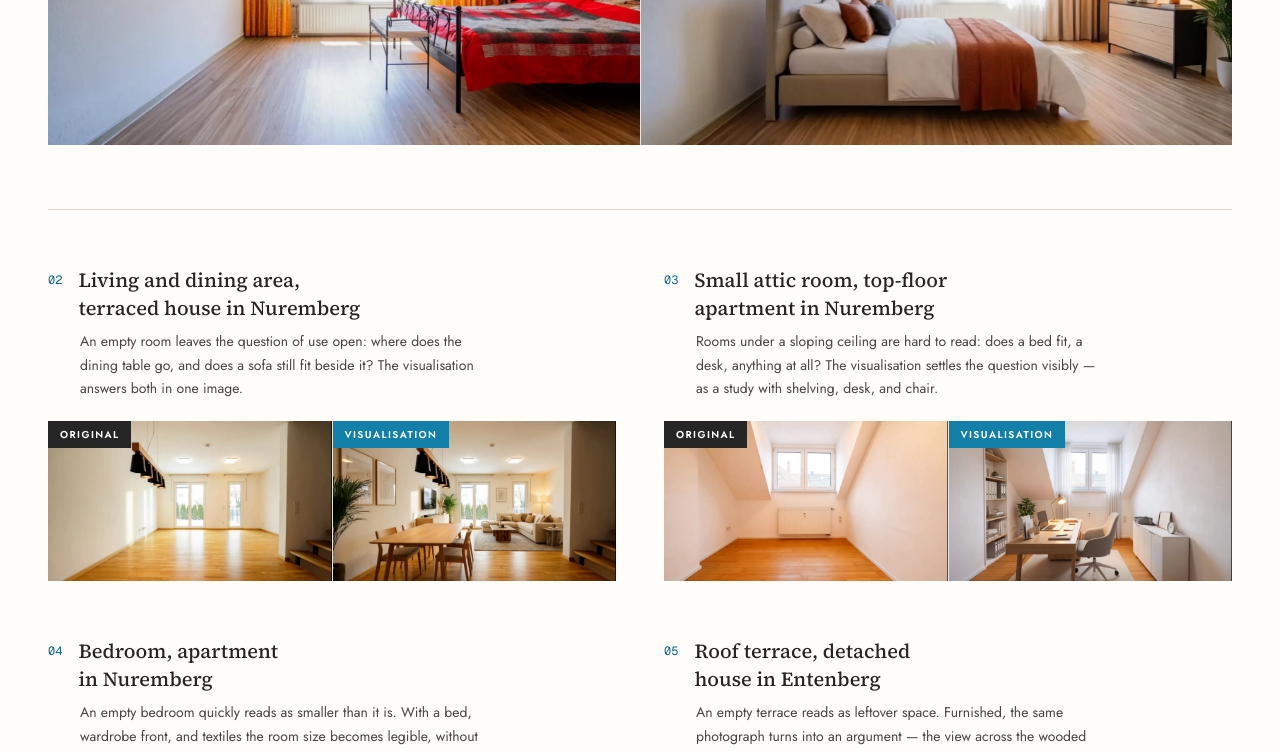
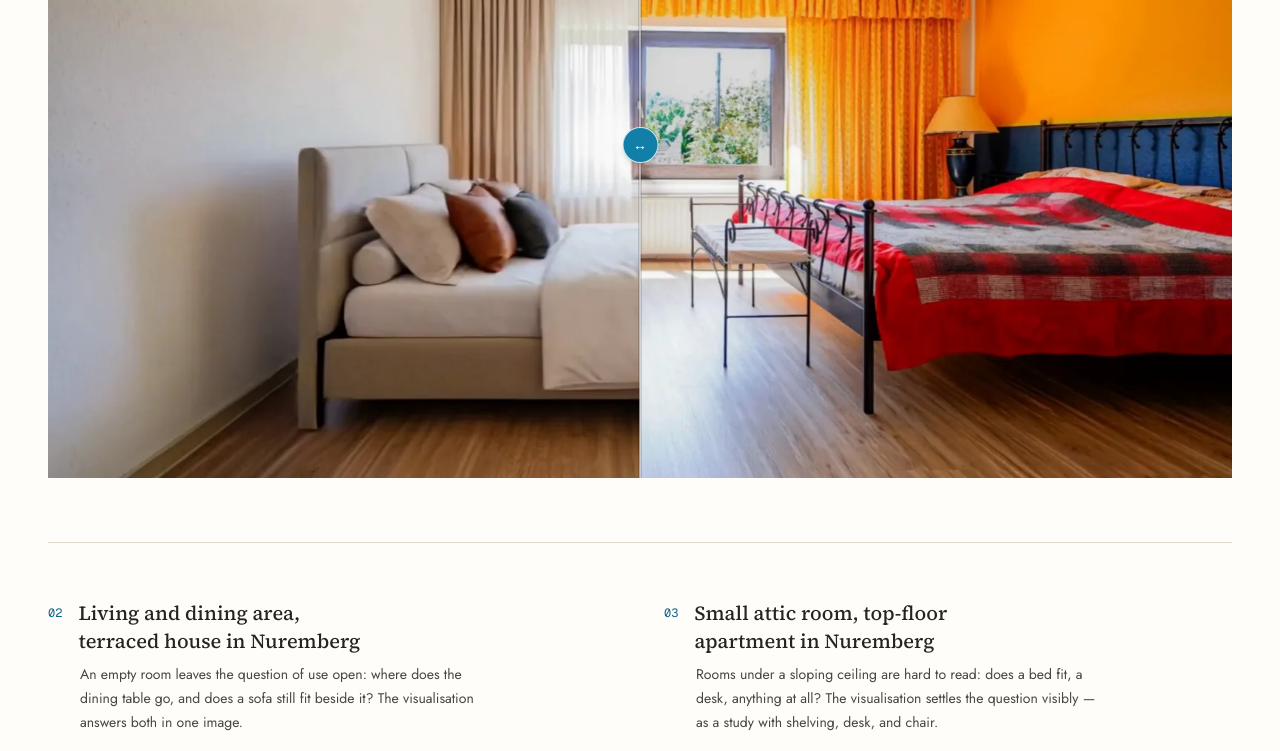
Before and after one commit to atondix-projects/immonations-website, a Next.js app: page /en/staging in a window 1280 px wide. Shown: the part 1460-2211 px from the top of the page. Built offline with nearby package versions, Linux system fonts and the light colour scheme.

Commit message:
fix(pdf-ki-01): add accessible visualization comparisons

```diff
--- a/src/app/[locale]/staging/page.tsx
+++ b/src/app/[locale]/staging/page.tsx
@@ -14,12 +14,12 @@ import { hasLocale } from 'next-intl'
 import { getTranslations, setRequestLocale } from 'next-intl/server'
 import { notFound } from 'next/navigation'
 import { JsonLd } from '@/components/site/json-ld'
+import { VisualizationCompare } from '@/components/site/staging/visualization-compare'
 import {
   LEAD_PAIR_COUNT,
   PAIR_SLUGS,
-  VisualizationCompare,
   type VisualizationPair,
-} from '@/components/site/staging/visualization-compare'
+} from '@/components/site/staging/visualization-pairs'
 import {
   FILM_GROUPS,
   FILM_IDS,
@@ -168,6 +168,7 @@ export default async function StagingPage({ params }: { params: Promise<{ locale
                 index={index}
                 beforeLabel={t('compare.beforeLabel')}
                 afterLabel={t('compare.afterLabel')}
+                controlLabel={t('compare.controlLabel')}
                 size="lead"
               />
             ))}
@@ -180,6 +181,7 @@ export default async function StagingPage({ params }: { params: Promise<{ locale
                   index={index + LEAD_PAIR_COUNT}
                   beforeLabel={t('compare.beforeLabel')}
                   afterLabel={t('compare.afterLabel')}
+                  controlLabel={t('compare.controlLabel')}
                   size="compact"
                 />
               ))}
--- a/src/components/site/staging/visualization-compare.tsx
+++ b/src/components/site/staging/visualization-compare.tsx
@@ -1,75 +1,30 @@
+'use client'
+
 import Image from 'next/image'
+import { useState } from 'react'
 import { cn } from '@/lib/utils'
+import type { VisualizationPair } from '@/components/site/staging/visualization-pairs'
 
-/** Alle Paare werden von `scripts/curate-visualization-assets.py` in 1600 × 900 erzeugt. */
-const FRAME_SIZE = { width: 1600, height: 900 } as const
-
-/**
- * Reihenfolge und Dateinamen der Paare. Die Übersetzungen liegen unter demselben
- * Schlüssel in `StagingPage.compare.items`, damit Bild und Text nicht über einen
- * Index gekoppelt sind.
- */
-export const PAIR_SLUGS = [
-  'bedroom-entenberg',
-  'living-room-nuremberg',
-  'office-wiesenstrasse',
-  'bedroom-nuremberg',
-  'terrace-entenberg',
-  'entrance-nuremberg',
-  'plot-schwabach',
-] as const
-
-export type PairSlug = (typeof PAIR_SLUGS)[number]
-
-/**
- * Das erste Paar steht allein und groß, die übrigen zu zweit.
- *
- * Sieben gleich große Paare untereinander lesen sich als Metronom — man scrollt
- * hindurch statt hinzusehen. Vorne steht deshalb der deutlichste Fall
- * (dieselbe Kamera, nur modernisiert), danach trägt die Reihenfolge der Paare
- * die Gliederung: möblieren, Außenanlage, Bebauung — dieselbe Reihenfolge wie
- * in „Was wir sichtbar machen".
- */
-export const LEAD_PAIR_COUNT = 1
-
-export type VisualizationPair = {
-  slug: PairSlug
-  title: string
-  text: string
-  beforeAlt: string
-  afterAlt: string
-}
-
-/**
- * Original und Visualisierung nebeneinander — bewusst statisch.
- *
- * Der Prototyp sah hier einen Vorher/Nachher-Regler vor. Ein Regler zeigt aber
- * immer nur eine Hälfte und versteckt die andere hinter einem Zeigerereignis:
- * Antwortmaschinen lesen sie nicht, und die Seite verspricht ausdrücklich, die
- * Visualisierung *dem Originalfoto gegenüberzustellen*. Beide Aufnahmen stehen
- * deshalb gleichzeitig im Dokument, jede mit sichtbarer Kennzeichnung.
- */
 export function VisualizationCompare({
   pair,
   index,
   beforeLabel,
   afterLabel,
+  controlLabel,
   size = 'lead',
 }: {
   pair: VisualizationPair
   index: number
   beforeLabel: string
   afterLabel: string
-  /** `lead` steht über die volle Breite, `compact` in der zweispaltigen Reihe. */
+  controlLabel: string
   size?: 'lead' | 'compact'
 }) {
+  const [position, setPosition] = useState(50)
   const isLead = size === 'lead'
 
   return (
-    // Die kompakte Karte streckt sich über die Zeilenhöhe, damit die Bildpaare
-    // einer Zeile auf gleicher Höhe beginnen — Titel und Text sind
-    // unterschiedlich lang, die Belege sollen es nicht scheinen.
-    <article className={cn(!isLead && 'flex h-full flex-col')}>
+    <article data-visualization-compare className={cn(!isLead && 'flex h-full flex-col')}>
       <div
         className={cn(
           isLead
@@ -102,67 +57,59 @@ export function VisualizationCompare({
         </p>
       </div>
 
-      {/* Auch auf dem Telefon zweispaltig: Die Seite verspricht „direkt
-          nebeneinander". Untereinander gestapelt sieht man immer nur eine
-          Hälfte und muss die andere aus dem Gedächtnis vergleichen. */}
-      <div className={cn('grid grid-cols-2 gap-px bg-neutral-950/10', isLead ? 'mt-7' : 'mt-5')}>
-        <Frame
+      <div
+        className={cn(
+          'relative aspect-video overflow-hidden bg-neutral-950 select-none',
+          isLead ? 'mt-7' : 'mt-5',
+        )}
+      >
+        <Image
           src={`/images/staging/${pair.slug}-before.webp`}
           alt={pair.beforeAlt}
-          label={beforeLabel}
-          variant="before"
-          size={size}
+          fill
+          sizes={size === 'lead' ? '92vw' : '(min-width: 768px) 46vw, 92vw'}
+          className="object-cover"
         />
-        <Frame
-          src={`/images/staging/${pair.slug}-after.webp`}
-          alt={pair.afterAlt}
-          label={afterLabel}
-          variant="after"
-          size={size}
+        <div className="absolute inset-0" style={{ clipPath: `inset(0 ${100 - position}% 0 0)` }}>
+          <Image
+            src={`/images/staging/${pair.slug}-after.webp`}
+            alt={pair.afterAlt}
+            fill
+            sizes={size === 'lead' ? '92vw' : '(min-width: 768px) 46vw, 92vw'}
+            className="object-cover"
+          />
+        </div>
+
+        <span className="pointer-events-none absolute top-0 left-0 z-30 bg-neutral-800 px-2 py-1 text-[9px] font-semibold tracking-[0.14em] text-white uppercase sm:px-4 sm:py-2 sm:text-[11px]">
+          {afterLabel}
+        </span>
+        <span className="bg-brand-600 pointer-events-none absolute top-0 right-0 z-30 px-2 py-1 text-[9px] font-semibold tracking-[0.14em] text-white uppercase sm:px-4 sm:py-2 sm:text-[11px]">
+          {beforeLabel}
+        </span>
+
+        <input
+          type="range"
+          min="0"
+          max="100"
+          value={position}
+          onChange={(event) => setPosition(Number(event.currentTarget.value))}
+          aria-label={controlLabel}
+          className="peer absolute inset-0 z-20 h-full w-full cursor-ew-resize opacity-0"
+        />
+        <span
+          aria-hidden="true"
+          className="pointer-events-none absolute inset-y-0 z-30 w-px -translate-x-1/2 bg-white shadow-[0_0_0_1px_rgba(0,0,0,0.28)]"
+          style={{ left: `${position}%` }}
+        >
+          <span className="bg-brand-600 absolute top-1/2 left-1/2 flex size-9 -translate-x-1/2 -translate-y-1/2 items-center justify-center rounded-full border border-white/80 text-sm font-semibold text-white shadow-md">
+            ↔
+          </span>
+        </span>
+        <span
+          aria-hidden="true"
+          className="pointer-events-none absolute inset-1 z-40 border-2 border-transparent peer-focus-visible:border-white peer-focus-visible:outline peer-focus-visible:outline-2 peer-focus-visible:outline-offset-2 peer-focus-visible:outline-neutral-950"
         />
       </div>
     </article>
   )
 }
-
-function Frame({
-  src,
-  alt,
-  label,
-  variant,
-  size,
-}: {
-  src: string
-  alt: string
-  label: string
-  variant: 'before' | 'after'
-  size: 'lead' | 'compact'
-}) {
-  return (
-    <figure className="bg-background relative m-0">
-      <Image
-        src={src}
-        alt={alt}
-        width={FRAME_SIZE.width}
-        height={FRAME_SIZE.height}
-        sizes={size === 'lead' ? '46vw' : '(min-width: 768px) 23vw, 46vw'}
-        className="block h-full w-full object-cover"
-      />
-      {/* Die Kennzeichnung steht im Bild, nicht nur in der Bildunterschrift:
-          ein weitergereichter Screenshot verliert die Unterschrift, das Label
-          nicht. */}
-      <figcaption
-        className={cn(
-          'absolute top-0 left-0 font-semibold tracking-[0.14em] text-white uppercase',
-          // Auf schmalen Spalten trägt das Label sonst mehr Gewicht als das Bild.
-          size === 'lead'
-            ? 'px-2 py-1 text-[9px] sm:px-4 sm:py-2 sm:text-[11px]'
-            : 'px-2 py-1 text-[9px] md:px-3 md:py-1.5 md:text-[10px]',
-          variant === 'after' ? 'bg-brand-600' : 'bg-neutral-800',
-        )}
-      >
-        {label}
-      </figcaption>
-    </figure>
-  )
-}
--- /dev/null
+++ b/src/components/site/staging/visualization-pairs.ts
@@ -0,0 +1,21 @@
+export const PAIR_SLUGS = [
+  'bedroom-entenberg',
+  'living-room-nuremberg',
+  'office-wiesenstrasse',
+  'bedroom-nuremberg',
+  'terrace-entenberg',
+  'entrance-nuremberg',
+  'plot-schwabach',
+] as const
+
+export type PairSlug = (typeof PAIR_SLUGS)[number]
+
+export const LEAD_PAIR_COUNT = 1
+
+export type VisualizationPair = {
+  slug: PairSlug
+  title: string
+  text: string
+  beforeAlt: string
+  afterAlt: string
+}
```
Also changed, not shown: messages/de.json, messages/en.json, 3 other files (tests, documents, lock files or other folders).
